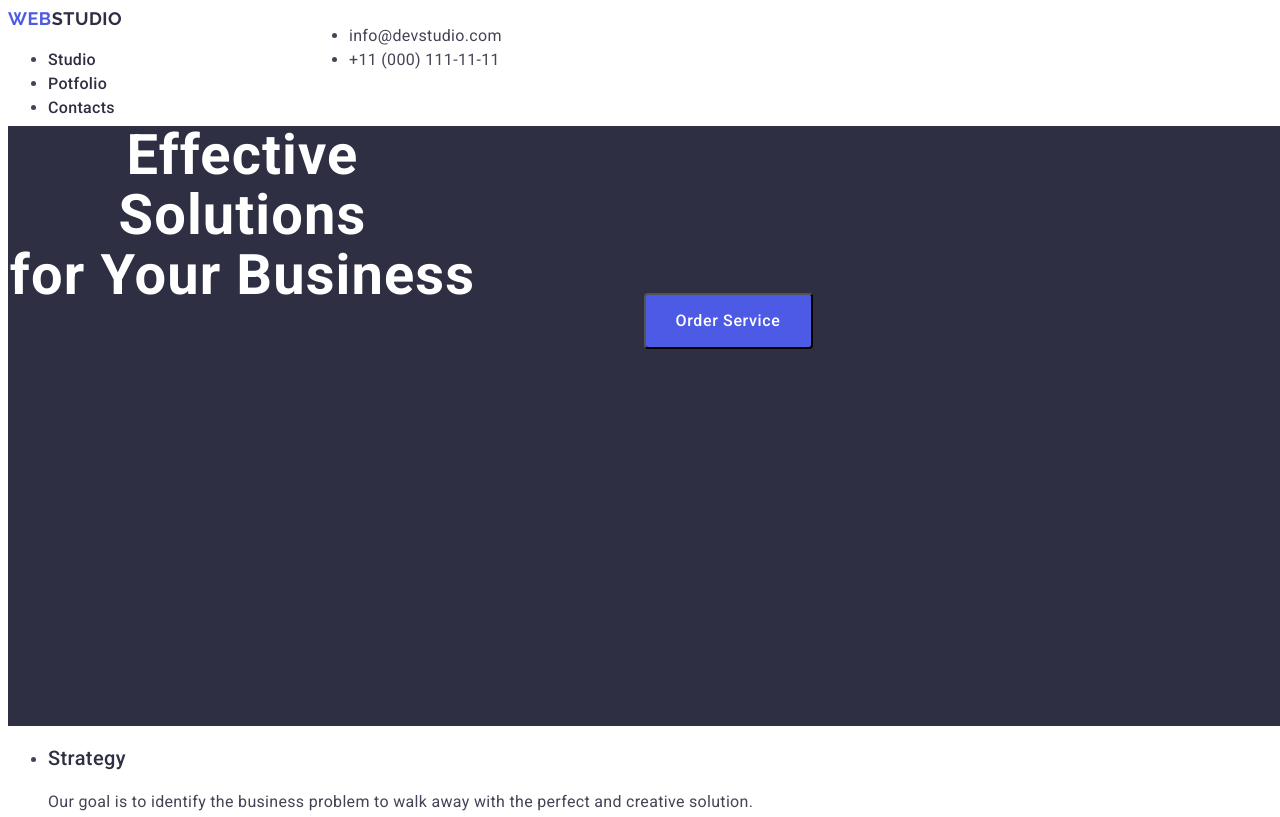
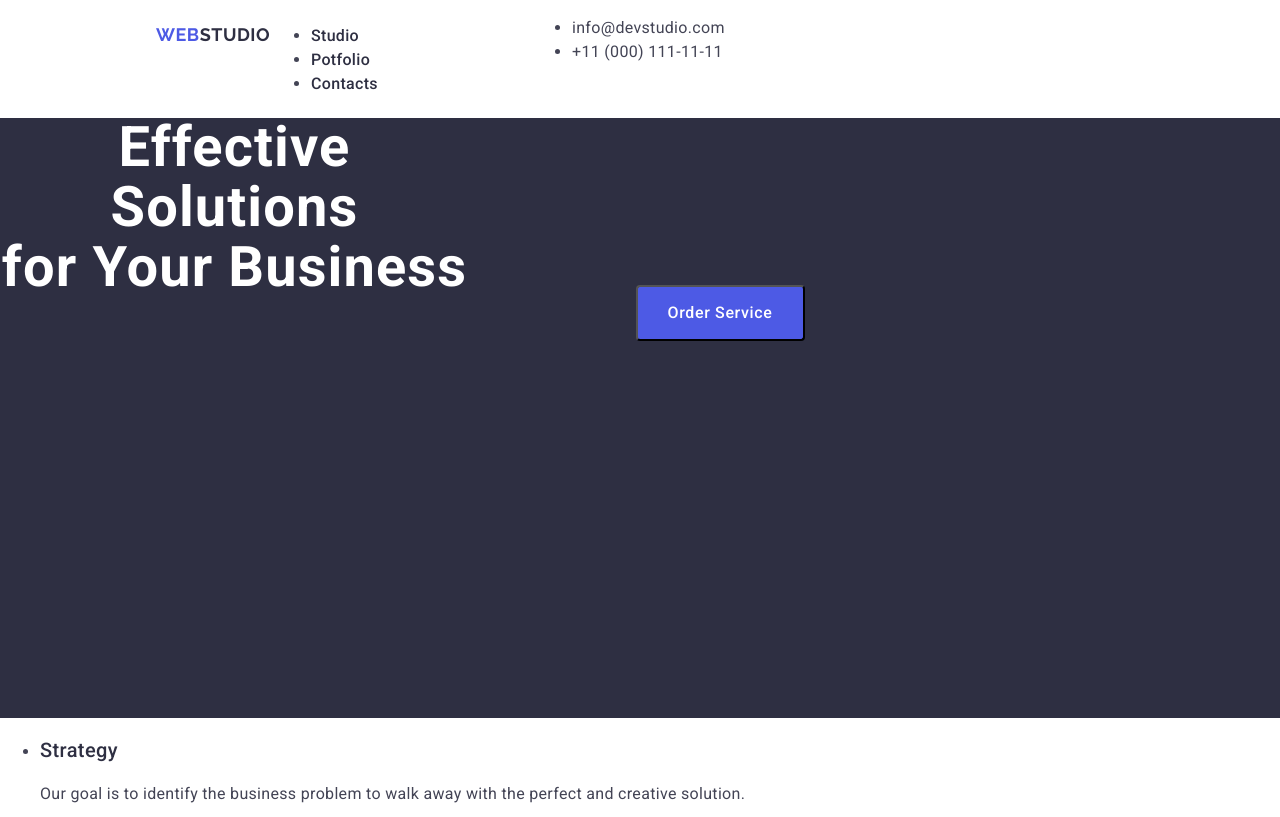
Before and after one commit to elifcimej/git-github.com-elifcimej-goit-markup-hw-03, a plain HTML site: page index.html in a window 1280 px wide. Shown: the top 817 px of the page. Drawn offline with nearby package versions, Linux system fonts and the light colour scheme; a web font is replaced by a local one.

Commit message:
add style

```diff
--- a/css/style.css
+++ b/css/style.css
@@ -9,8 +9,21 @@ body {
     letter-spacing: 2%;
     background-color: #FFFFFF;
 }
+img{
+    display: block;
+}
 
-header {
+.my-div{
+    display: flex;
+}
+
+.container{
+    width: 1158px;
+    margin: 0 auto;
+    padding: 0 15px;
+}
+
+.header {
     background-color: #FFFFFF;
     bottom: 1px;
     width: 1440px;
@@ -55,6 +68,11 @@ header {
     text-decoration: none;
 }
 
+.menu-nav{
+    display: flex;
+    align-items: center;
+
+}
 .menu-nav ul li:first-child a:focus {
     color: #404bbf;
 }
--- a/index.html
+++ b/index.html
@@ -8,6 +8,9 @@
     <link rel="stylesheet" href="css/style.css">
     <link rel="preconnect" href="https://fonts.googleapis.com">
     <link rel="preconnect" href="https://fonts.gstatic.com" crossorigin>
+    <link rel="stylesheet" href="https://cdnjs.cloudflare.com/ajax/libs/modern-normalize/1.1.0/modern-normalize.min.css"
+      integrity="sha512-..." crossorigin="anonymous" referrerpolicy="no-referrer" />
+    <link rel="stylesheet" href="css/style.css">
     <link
       href="https://fonts.googleapis.com/css2?family=Roboto:ital,wght@0,100;0,300;0,400;0,500;0,700;0,900;1,100;1,300;1,400;1,500;1,700;1,900&display=swap"
       rel="stylesheet">
@@ -20,7 +23,8 @@
   </head>
 
   <body>
-    <header>
+    <header class="header">
+      <div class="my-div container">
           <nav class="menu-nav">
             <a class="page-logo-title" href="#">WEB<span>Studio</span></a>
             <ul class="page-menu-list">
@@ -35,6 +39,7 @@
               <li class="address-li-two"><a class="contact" href="#">+11 (000) 111-11-11</a></li>
             </ul>
           </address>
+      </div>
     </header>
     <main>
       <section class="section-one">
```
Lines whose indentation alone changed are shown as unchanged.
